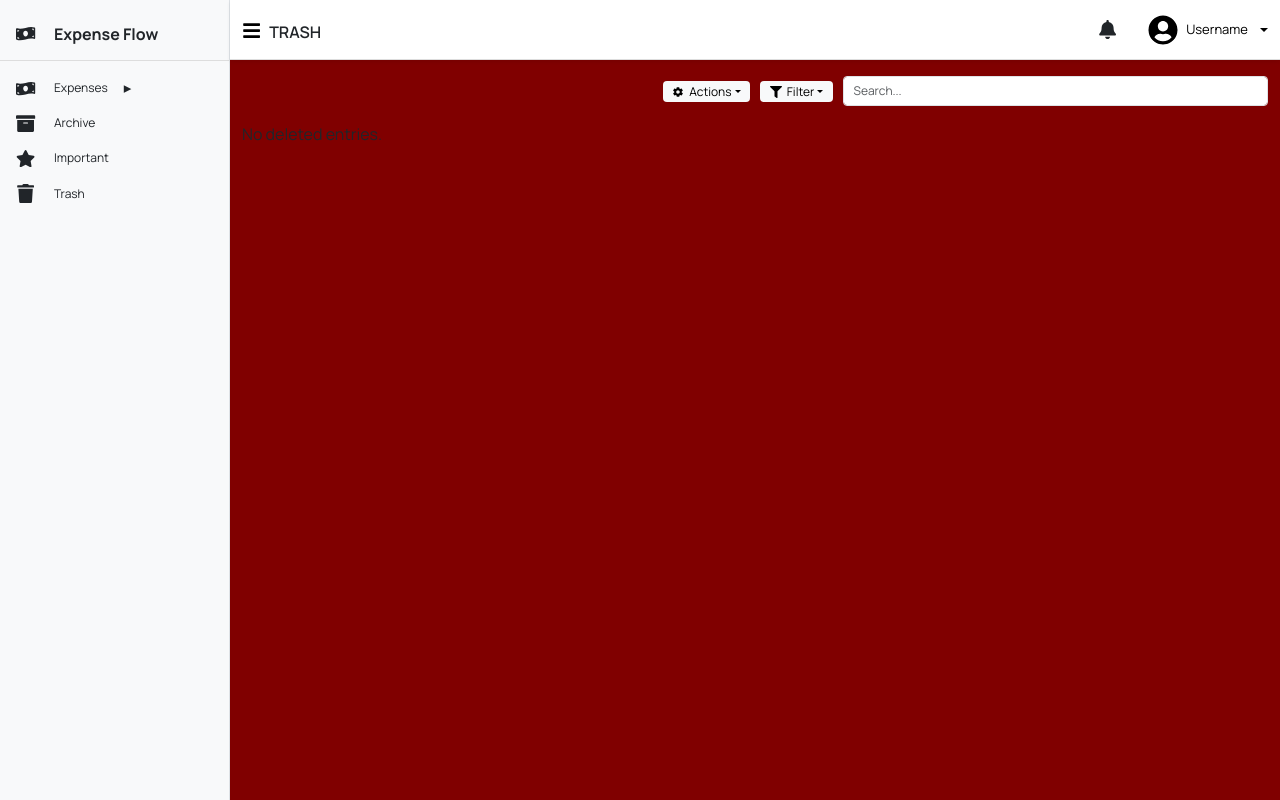
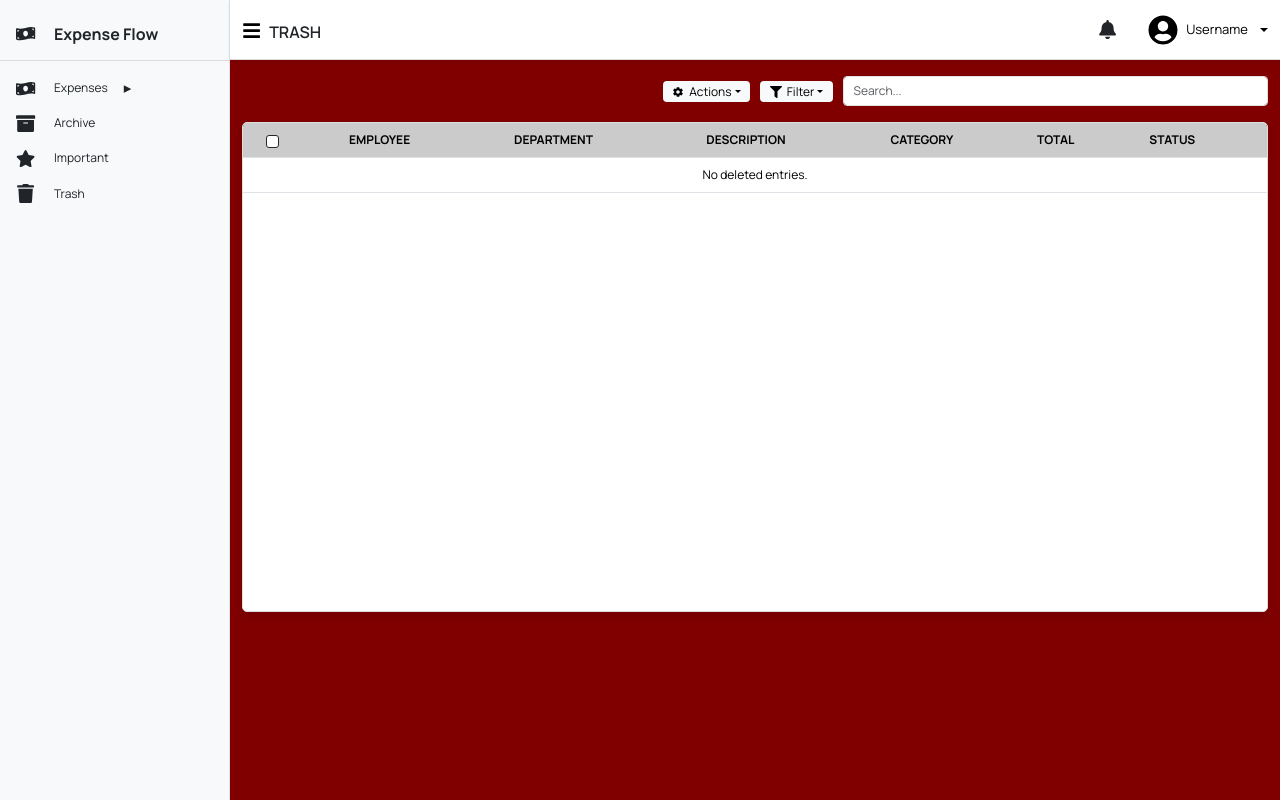
Before and after one commit to RaymondJAT/BudgetMonitoringTL, a React (Vite) app in the folder BudgetMonitoringTL/: page /trash in a window 1280 px wide. Built offline with nearby package versions, Linux system fonts and the light colour scheme.

Commit message:
[ADDED] Entry state [FIX] Trash page, styling

```diff
--- /dev/null
+++ b/BudgetMonitoringTL/src/components/EntryStates.jsx
@@ -0,0 +1,166 @@
+import { useState, useEffect } from "react";
+import { Container, Table, Form } from "react-bootstrap";
+import AppButton from "../components/AppButton";
+
+const LOCAL_KEY_ACTIVE = "expensesData";
+const LOCAL_KEY_TRASH = "trashData";
+
+const EntryStates = ({ trashItems, setTrashItems }) => {
+  const [selectedRows, setSelectedRows] = useState({});
+  const [allSelected, setAllSelected] = useState(false);
+
+  useEffect(() => {
+    // Initialize selection when trashItems change
+    const initialSelection = {};
+    trashItems.forEach((item) => {
+      initialSelection[item.id] = false;
+    });
+    setSelectedRows(initialSelection);
+    setAllSelected(false);
+  }, [trashItems]);
+
+  const handleSelectAll = (e) => {
+    const checked = e.target.checked;
+    const newSelection = {};
+    Object.keys(selectedRows).forEach((id) => {
+      newSelection[id] = checked;
+    });
+    setSelectedRows(newSelection);
+    setAllSelected(checked);
+  };
+
+  const handleRowCheck = (id) => {
+    const updated = { ...selectedRows, [id]: !selectedRows[id] };
+    setSelectedRows(updated);
+    setAllSelected(Object.values(updated).every((val) => val));
+  };
+
+  const handlePermanentDelete = (item) => {
+    const updatedTrash = trashItems.filter((t) => t.id !== item.id);
+    setTrashItems(updatedTrash);
+    localStorage.setItem(LOCAL_KEY_TRASH, JSON.stringify(updatedTrash));
+  };
+
+  const handleRestore = (item) => {
+    const updatedTrash = trashItems.filter((t) => t.id !== item.id);
+    setTrashItems(updatedTrash);
+    localStorage.setItem(LOCAL_KEY_TRASH, JSON.stringify(updatedTrash));
+
+    const activeData = JSON.parse(localStorage.getItem(LOCAL_KEY_ACTIVE)) || [];
+    const updatedActive = [...activeData, item];
+    localStorage.setItem(LOCAL_KEY_ACTIVE, JSON.stringify(updatedActive));
+  };
+
+  const trashColumns = [
+    { header: "Employee", accessor: "employee" },
+    { header: "Department", accessor: "department" },
+    { header: "Description", accessor: "description" },
+    { header: "Category", accessor: "category" },
+    // { header: "Paid By", accessor: "paidBy" },
+    { header: "Total", accessor: "total" },
+    { header: "Status", accessor: "status" },
+  ];
+
+  return (
+    <Container fluid>
+      <div className="table-wrapper">
+        <Table hover className="expense-table mb-0">
+          <thead>
+            <tr>
+              <th>
+                <Form.Check
+                  type="checkbox"
+                  checked={allSelected}
+                  onChange={handleSelectAll}
+                />
+              </th>
+              {trashColumns.map((col, index) => (
+                <th key={index}>{col.header}</th>
+              ))}
+              <th></th>
+            </tr>
+          </thead>
+          <tbody>
+            {trashItems.length > 0 ? (
+              trashItems.map((entry) => (
+                <tr key={entry.id}>
+                  <td
+                    style={{ width: "40px", paddingLeft: "0.5rem" }}
+                    onClick={(e) => e.stopPropagation()}
+                  >
+                    <Form.Check
+                      type="checkbox"
+                      checked={selectedRows[entry.id] || false}
+                      onChange={() => handleRowCheck(entry.id)}
+                    />
+                  </td>
+                  {trashColumns.map((col, i) => (
+                    <td key={i}>
+                      {col.accessor === "status" ? (
+                        <span
+                          className={`status-badge ${entry[col.accessor]
+                            .toLowerCase()
+                            .replace(/\s+/g, "-")}`}
+                        >
+                          {entry[col.accessor]}
+                        </span>
+                      ) : col.accessor === "total" ? (
+                        `₱ ${parseFloat(entry[col.accessor]).toLocaleString(
+                          "en-PH",
+                          {
+                            minimumFractionDigits: 2,
+                            maximumFractionDigits: 2,
+                          }
+                        )}`
+                      ) : (
+                        entry[col.accessor]
+                      )}
+                    </td>
+                  ))}
+                  <td
+                    style={{
+                      width: "160px",
+                      paddingRight: "0.75rem",
+                      textAlign: "right",
+                    }}
+                  >
+                    <div
+                      style={{
+                        display: "inline-flex",
+                        gap: "8px",
+                        justifyContent: "flex-end",
+                      }}
+                    >
+                      <AppButton
+                        label="Restore"
+                        variant="success"
+                        size="sm"
+                        className="trash-button btn-responsive"
+                        onClick={() => handleRestore(entry)}
+                      />
+                      <AppButton
+                        label="Delete"
+                        variant="danger"
+                        size="sm"
+                        className="trash-button btn-responsive"
+                        onClick={() => handlePermanentDelete(entry)}
+                      />
+                    </div>
+                  </td>
+                </tr>
+              ))
+            ) : (
+              <tr>
+                <td colSpan={trashColumns.length + 2} className="text-center">
+                  No deleted entries.
+                </td>
+              </tr>
+            )}
+          </tbody>
+        </Table>
+      </div>
+    </Container>
+  );
+};
+
+export default EntryStates;
--- a/BudgetMonitoringTL/src/index.css
+++ b/BudgetMonitoringTL/src/index.css
@@ -317,6 +317,32 @@ input[type="checkbox"]:checked {
   overflow: hidden;
 }
 
+/* TRASH TABLE */
+.trash-button {
+  font-size: 10.5px !important;
+  font-weight: bold !important;
+  width: auto;
+  transition: background-color 0.3s ease;
+}
+
+.trash-button.btn-success {
+  background-color: #0e872a;
+  border: none;
+}
+
+.trash-button.btn-danger {
+  background-color: #dc3545;
+  border: none;
+}
+
+.trash-button:hover {
+  opacity: 0.9;
+}
+
+.btn-reponsive {
+  white-space: nowrap;
+}
+
 /* REACT-TO-PRINT */
 @media print {
   @page {
--- a/BudgetMonitoringTL/src/pages/Trash.jsx
+++ b/BudgetMonitoringTL/src/pages/Trash.jsx
@@ -1,78 +1,21 @@
 import { useEffect, useState } from "react";
 import ToolBar from "../components/ToolBar";
-import { Container, Table } from "react-bootstrap";
+import EntryStates from "../components/EntryStates";
 
-const LOCAL_KEY_ACTIVE = "expensesData";
 const LOCAL_KEY_TRASH = "trashData";
 
 const Trash = () => {
   const [trashItems, setTrashItems] = useState([]);
 
-  // Load trash on mount
   useEffect(() => {
     const storedTrash = JSON.parse(localStorage.getItem(LOCAL_KEY_TRASH)) || [];
     setTrashItems(storedTrash);
   }, []);
 
-  const handleRestore = (item) => {
-    const updatedTrash = trashItems.filter((t) => t.id !== item.id);
-    setTrashItems(updatedTrash);
-    localStorage.setItem(LOCAL_KEY_TRASH, JSON.stringify(updatedTrash));
-
-    const activeData = JSON.parse(localStorage.getItem(LOCAL_KEY_ACTIVE)) || [];
-    const updatedActive = [...activeData, item];
-    localStorage.setItem(LOCAL_KEY_ACTIVE, JSON.stringify(updatedActive));
-  };
-
-  const handlePermanentDelete = (item) => {
-    const updatedTrash = trashItems.filter((t) => t.id !== item.id);
-    setTrashItems(updatedTrash);
-    localStorage.setItem(LOCAL_KEY_TRASH, JSON.stringify(updatedTrash));
-  };
-
   return (
     <div>
       <ToolBar />
-      <Container fluid>
-        {trashItems.length === 0 ? (
-          <p>No deleted entries.</p>
-        ) : (
-          <Table
-            border="1"
-            cellPadding="10"
-            style={{ width: "100%", marginTop: "10px" }}
-          >
-            <thead>
-              <tr>
-                <th>ID</th>
-                <th>Employee</th>
-                <th>Status</th>
-                <th>Amount</th>
-                <th>Actions</th>
-              </tr>
-            </thead>
-            <tbody>
-              {trashItems.map((item) => (
-                <tr key={item.id}>
-                  <td>{item.id}</td>
-                  <td>{item.employee}</td>
-                  <td>{item.status}</td>
-                  <td>{item.amount}</td>
-                  <td>
-                    <button onClick={() => handleRestore(item)}>Restore</button>{" "}
-                    <button
-                      onClick={() => handlePermanentDelete(item)}
-                      style={{ color: "red" }}
-                    >
-                      Delete Forever
-                    </button>
-                  </td>
-                </tr>
-              ))}
-            </tbody>
-          </Table>
-        )}
-      </Container>
+      <EntryStates trashItems={trashItems} setTrashItems={setTrashItems} />
     </div>
   );
 };
```
